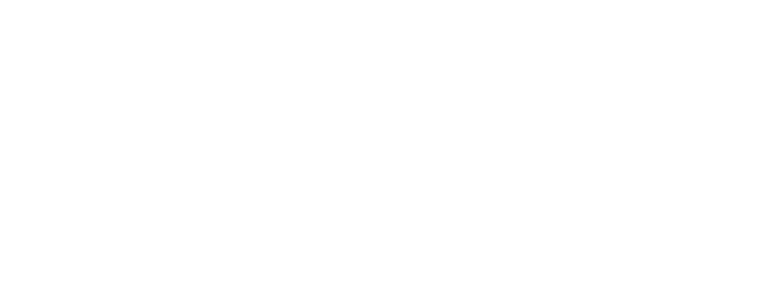
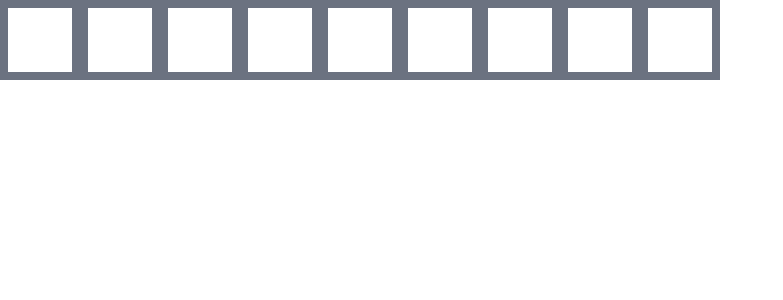
Before and after one commit to Yakiyo/sveltoe, a Svelte app: page / in a window 1280 px wide. Shown: the top 300 px of the page, without its empty margins (0-783 px from the left). Built offline with nearby package versions, Linux system fonts and the light colour scheme.

Commit message:
feat: start

```diff
--- a/src/App.svelte
+++ b/src/App.svelte
@@ -1,8 +1,17 @@
 <script lang="ts">
-  import { writable, type Writable } from "svelte/store";
-  const squares: (string)[] = Array(9).fill('');
+  const squares: string[] = Array(9).fill("");
+  let isX = true;
+  function onClick(i: number) {
+    if (squares[i] !== "") return;
+    squares[i] = isX ? "X" : "O";
+    isX = !isX;
+  }
 </script>
 
-{#each squares as square, i}
-  <button>{square}</button>
-{/each}
+<div>
+  {#each squares as square, i}
+    <button class="border-solid border-8 border-gray-500 w-20 h-20"
+      >{square}</button
+    >
+  {/each}
+</div>
```
